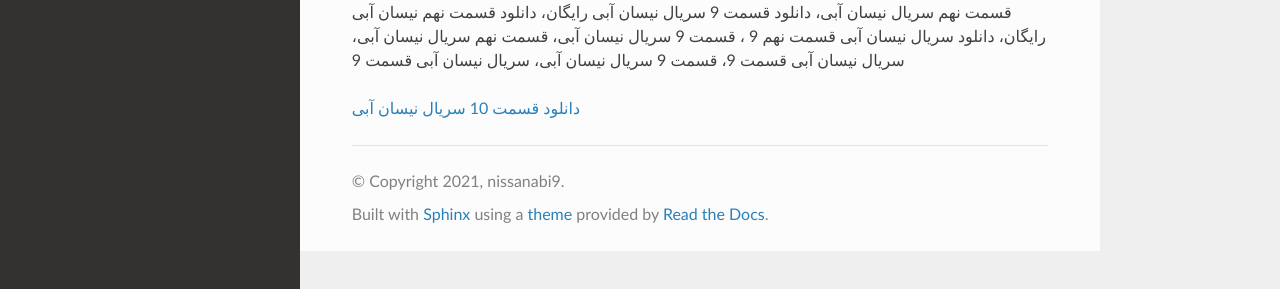
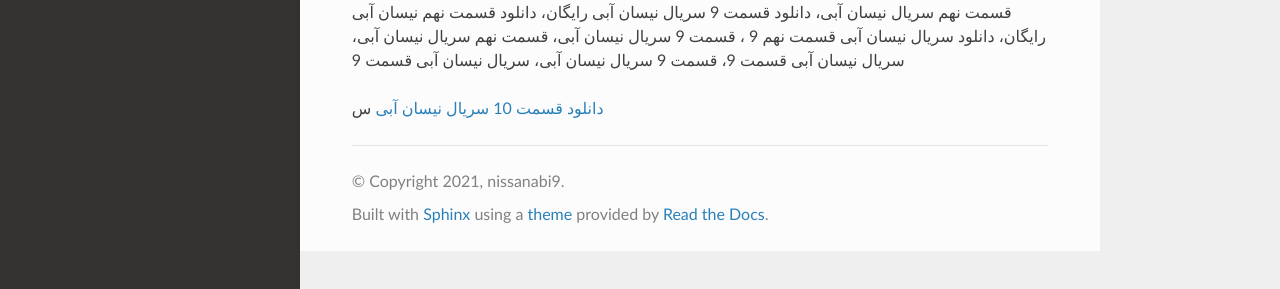
Before and after one commit to filmifa/nissanabi9, a Sphinx documentation site: the page built from docs/source/index.rst, in a window 1280 px wide. Shown: the part 448-737 px from the top of the page. Built offline with Sphinx 7.4.7 and the Read the Docs theme 2.0.0, drawn with Linux system fonts in a browser that asks for light colours.

```diff
--- a/docs/source/index.rst
+++ b/docs/source/index.rst
@@ -20,3 +20,4 @@
 
 
 `دانلود قسمت 10 سریال نیسان آبی <https://nissanabi10.readthedocs.io/en/latest/>`_
+س
```
